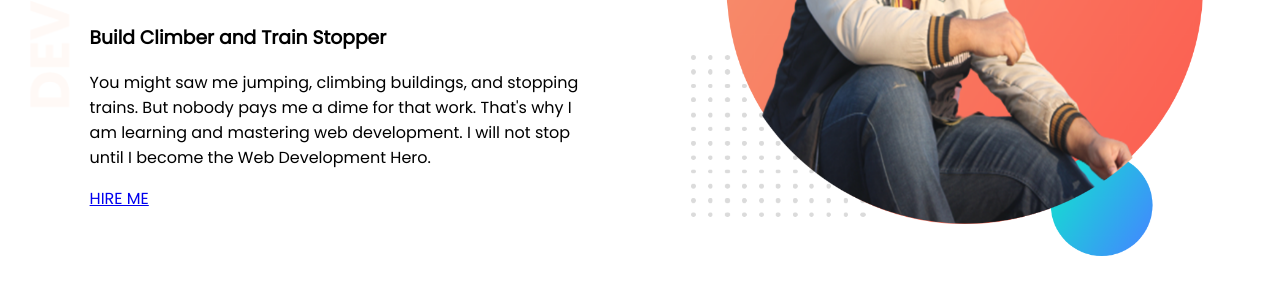
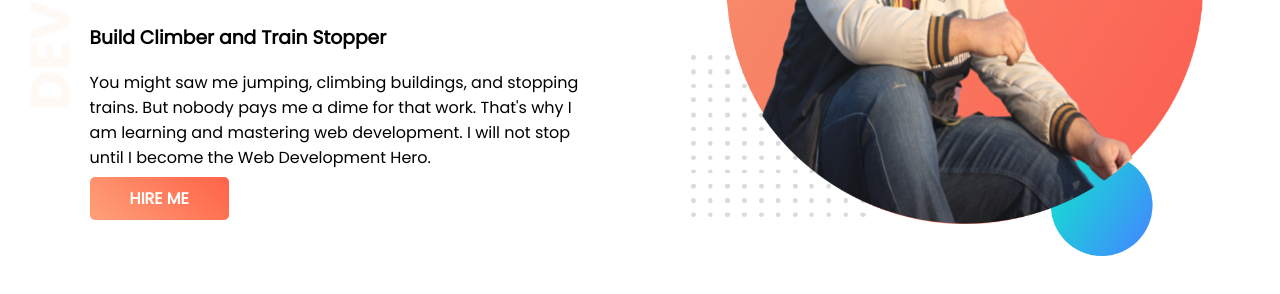
Before and after one commit to imtanvir/dev-portfolio, a plain HTML site: page index.html in a window 1280 px wide. Shown: the part 252-546 px from the top of the page. Drawn offline with Linux system fonts and the light colour scheme.

Commit message:
resolved code

```diff
--- a/index.html
+++ b/index.html
@@ -25,7 +25,10 @@
           mastering web development. I will not stop until I become the Web
           Development Hero.
         </p>
-        <a href="https://imtanvir.github.io/dev-portfolio/" target="_blank"
+        <a
+          href="https://imtanvir.github.io/dev-portfolio/"
+          target="_blank"
+          class="h-btn"
           >HIRE ME</a
         >
       </div>
--- a/style.css
+++ b/style.css
@@ -21,7 +21,7 @@ body {
 .half-itm h1 span {
   color: #ffa500;
 }
-half itm a {
+.half-itm a.h-btn {
   text-decoration: none;
   color: #fff;
   font-weight: 700;
```
